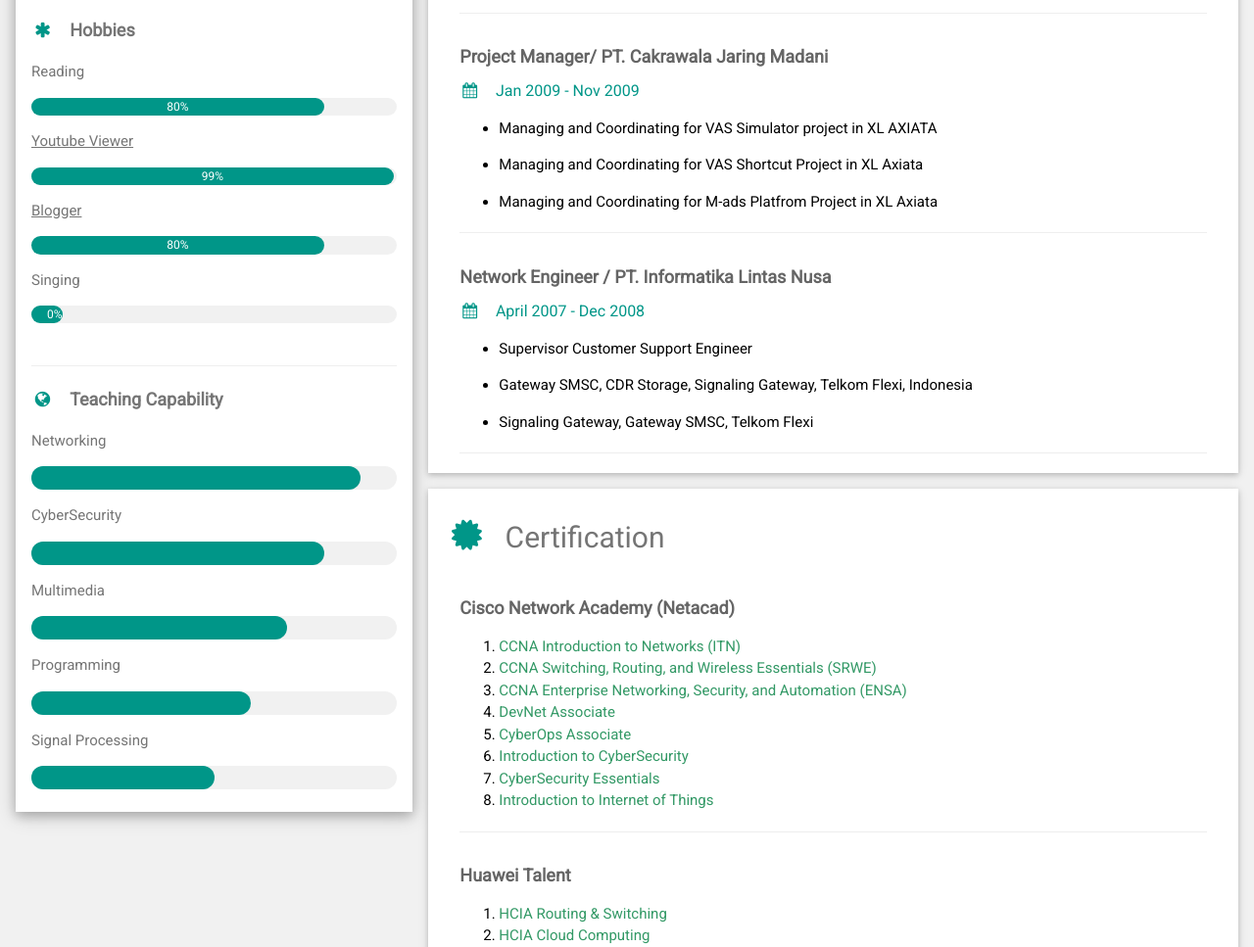
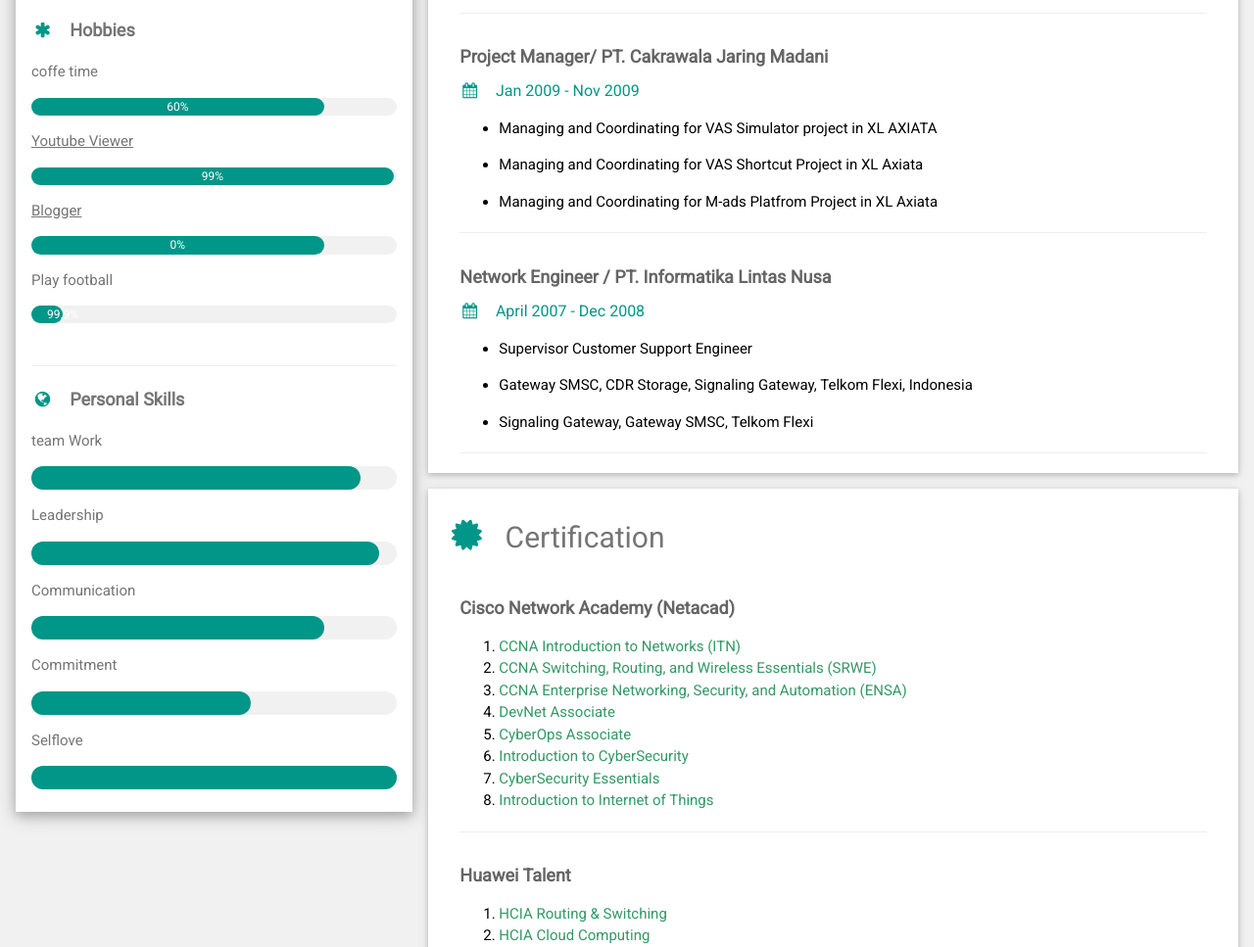
Before and after one commit to Tegarrrkurniawan/CV, a plain HTML site: page index.html in a window 1280 px wide. Shown: the part 668-1635 px from the top of the page at 98% size. Drawn offline with nearby package versions, Linux system fonts and the light colour scheme.

Commit message:
Update index.html

```diff
--- a/index.html
+++ b/index.html
@@ -45,10 +45,10 @@
                 <b><i class="fa fa-asterisk fa-fw w3-margin-right w3-text-teal"></i>Hobbies</b>
               </p>
 
-              <p>Reading</p>
+              <p>coffe time</p>
               <div class="w3-light-grey w3-round-xlarge w3-small">
                 <div class="w3-container w3-center w3-round-xlarge w3-teal" style="width: 80%">
-                  <div class="w3-center w3-text-white">80%</div>
+                  <div class="w3-center w3-text-white">60%</div>
                 </div>
               </div>
               <p><a href="https://www.youtube.com/channel/UC9vGaDRmRRuzaHljHk456Tg" target="_blank">Youtube Viewer</a></p>
@@ -57,36 +57,36 @@
               </div>
               <p><a href="https://www.bagiteknologi.com/" target="_blank">Blogger</a></p>
               <div class="w3-light-grey w3-round-xlarge w3-small">
-                <div class="w3-container w3-center w3-round-xlarge w3-teal" style="width: 80%">80%</div>
+                <div class="w3-container w3-center w3-round-xlarge w3-teal" style="width: 80%">0%</div>
               </div>
-              <p>Singing</p>
+              <p>Play football</p>
               <div class="w3-light-grey w3-round-xlarge w3-small">
-                <div class="w3-container w3-center w3-round-xlarge w3-teal" style="width: 0%">0%</div>
+                <div class="w3-container w3-center w3-round-xlarge w3-teal" style="width: 0%">99.9%</div>
               </div>
               <br />
               <hr />
               <p class="w3-large w3-text-theme">
-                <b><i class="fa fa-globe fa-fw w3-margin-right w3-text-teal"></i>Teaching Capability</b>
+                <b><i class="fa fa-globe fa-fw w3-margin-right w3-text-teal"></i>Personal Skills</b>
               </p>
-              <p>Networking</p>
+              <p>team Work</p>
               <div class="w3-light-grey w3-round-xlarge">
                 <div class="w3-round-xlarge w3-teal" style="height: 24px; width: 90%"></div>
               </div>
-              <p>CyberSecurity</p>
+              <p>Leadership</p>
+              <div class="w3-light-grey w3-round-xlarge">
+                <div class="w3-round-xlarge w3-teal" style="height: 24px; width: 95%"></div>
+              </div>
+              <p>Communication</p>
               <div class="w3-light-grey w3-round-xlarge">
                 <div class="w3-round-xlarge w3-teal" style="height: 24px; width: 80%"></div>
               </div>
-              <p>Multimedia</p>
-              <div class="w3-light-grey w3-round-xlarge">
-                <div class="w3-round-xlarge w3-teal" style="height: 24px; width: 70%"></div>
-              </div>
-              <p>Programming</p>
+              <p>Commitment</p>
               <div class="w3-light-grey w3-round-xlarge">
                 <div class="w3-round-xlarge w3-teal" style="height: 24px; width: 60%"></div>
               </div>
-              <p>Signal Processing</p>
+              <p>Selflove</p>
               <div class="w3-light-grey w3-round-xlarge">
-                <div class="w3-round-xlarge w3-teal" style="height: 24px; width: 50%"></div>
+                <div class="w3-round-xlarge w3-teal" style="height: 24px; width: 100%"></div>
               </div>
               <br />
             </div>
```
